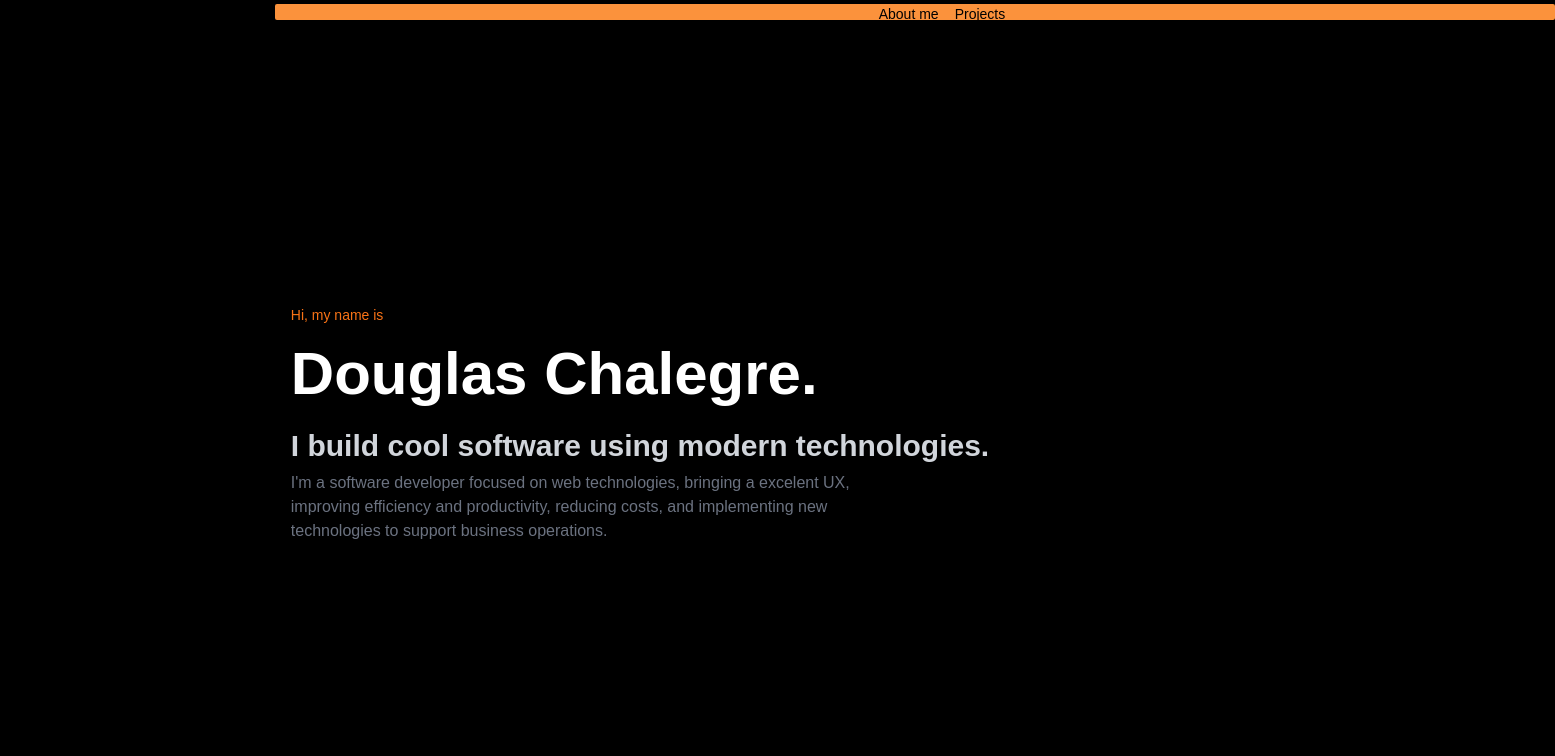
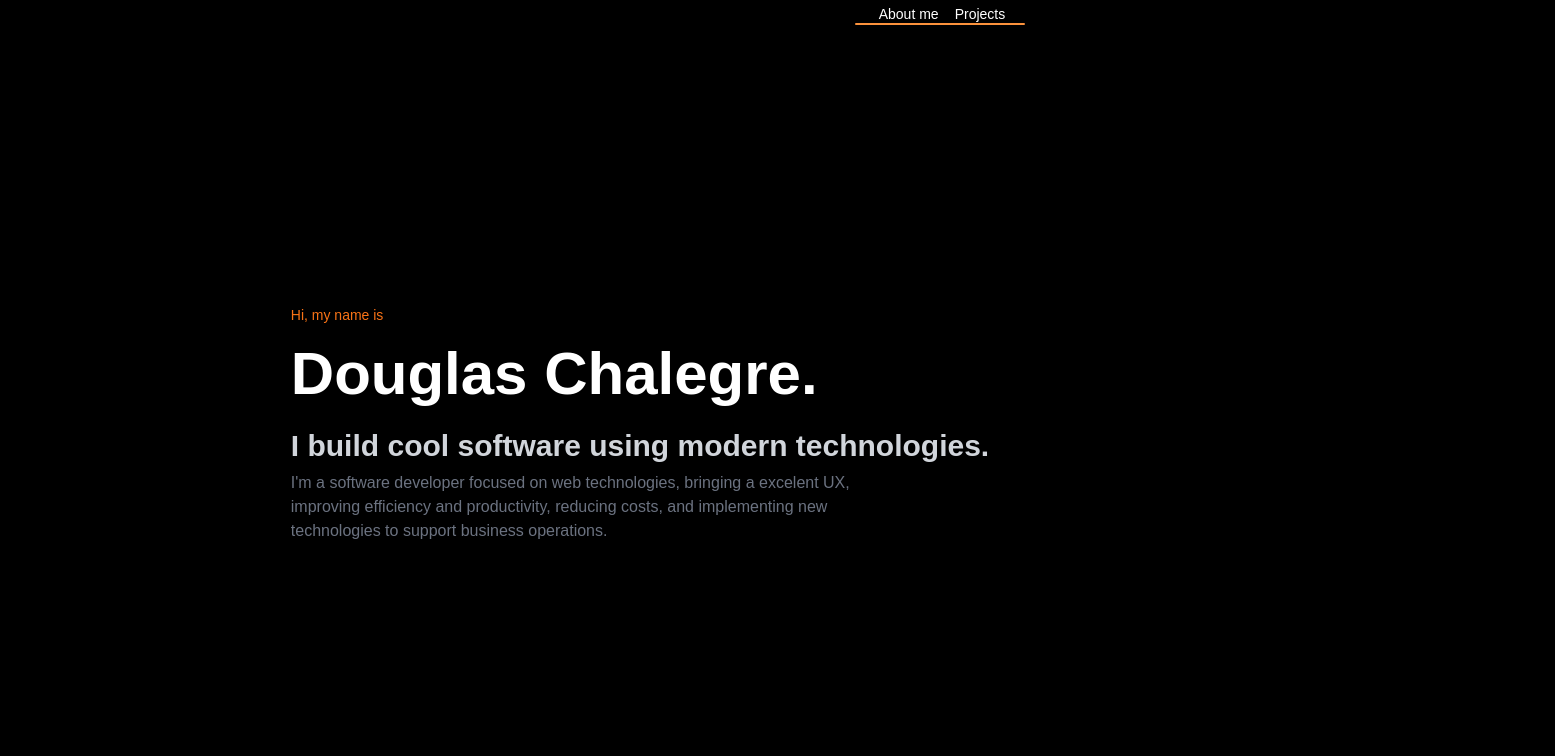
Before and after one commit to douglaschalegre/portifolio, a Next.js app: page / in a window 1280 px wide. Shown: the top 756 px of the page, 1555 px wide, since content can reach past the window. Built offline with nearby package versions, Linux system fonts and the light colour scheme.

Commit message:
refactor: Creates a new navbar with animation

```diff
--- a/src/app/globals.css
+++ b/src/app/globals.css
@@ -51,6 +51,7 @@ html,
 body {
   max-width: 100vw;
   overflow-x: hidden;
+  scroll-behavior: smooth;
 }
 
 body {
--- a/src/app/page.tsx
+++ b/src/app/page.tsx
@@ -9,13 +9,13 @@ export default function Home() {
     <main className='flex items-center justify-center'>
       <div className='flex flex-col sm:max-w-6xl'>
         <nav className='mt-1'>
-          <motion.div
-            initial={{ x: -2000 }}
-            animate={{ x: 0 }}
-            className='absolute rounded-sm -z-10  bg-orange-400 w-full h-4'
-          />
-
-          <ul className='w-full flex justify-end items-center gap-4 text-black text-sm'>
+          <ul className='w-full flex justify-end items-center gap-4 text-sm'>
+            <motion.div
+              initial={{ x: -2000, width: 0 }}
+              animate={{ x: 20, y: 10, width: 170, height: 2 }}
+              transition={{ width: { duration: 0.8 } }}
+              className='absolute rounded-sm -z-10 bg-orange-400'
+            />
             <li>
               <a href='#about'>About me</a>
             </li>
```
